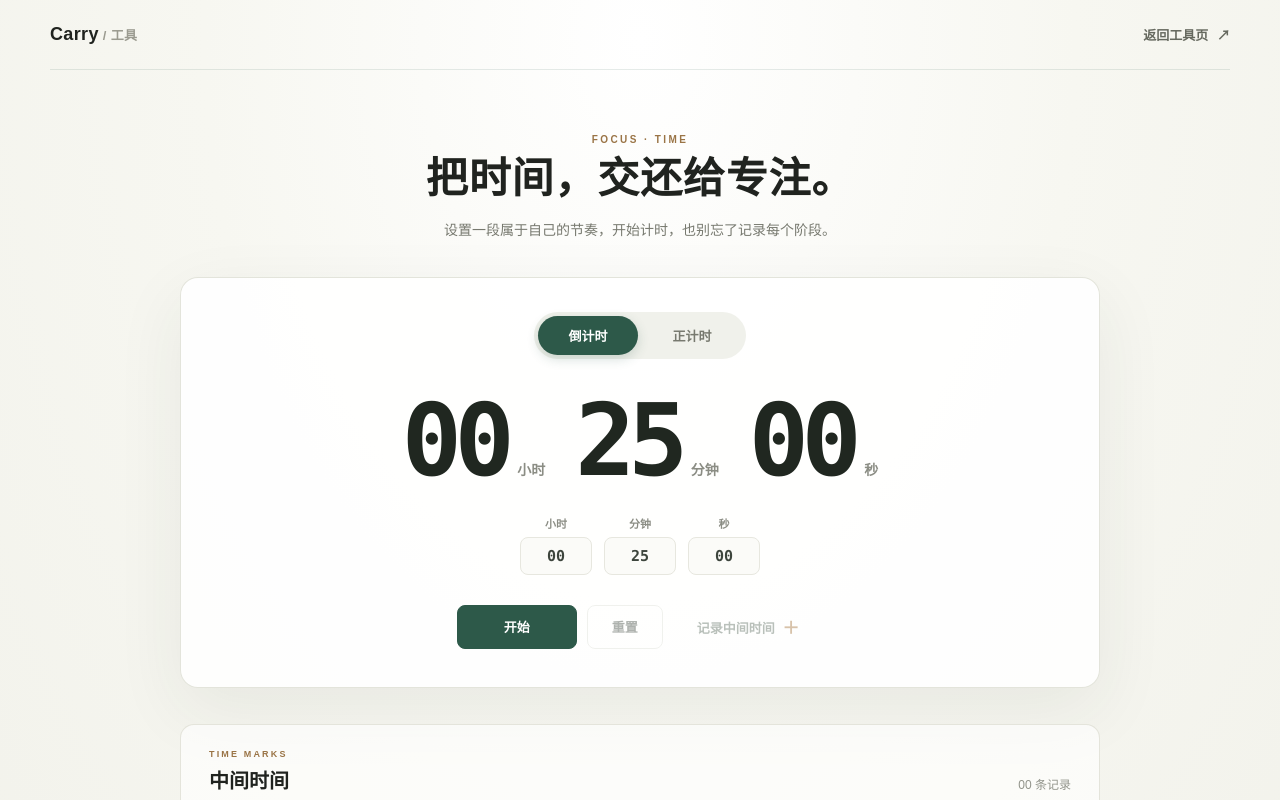
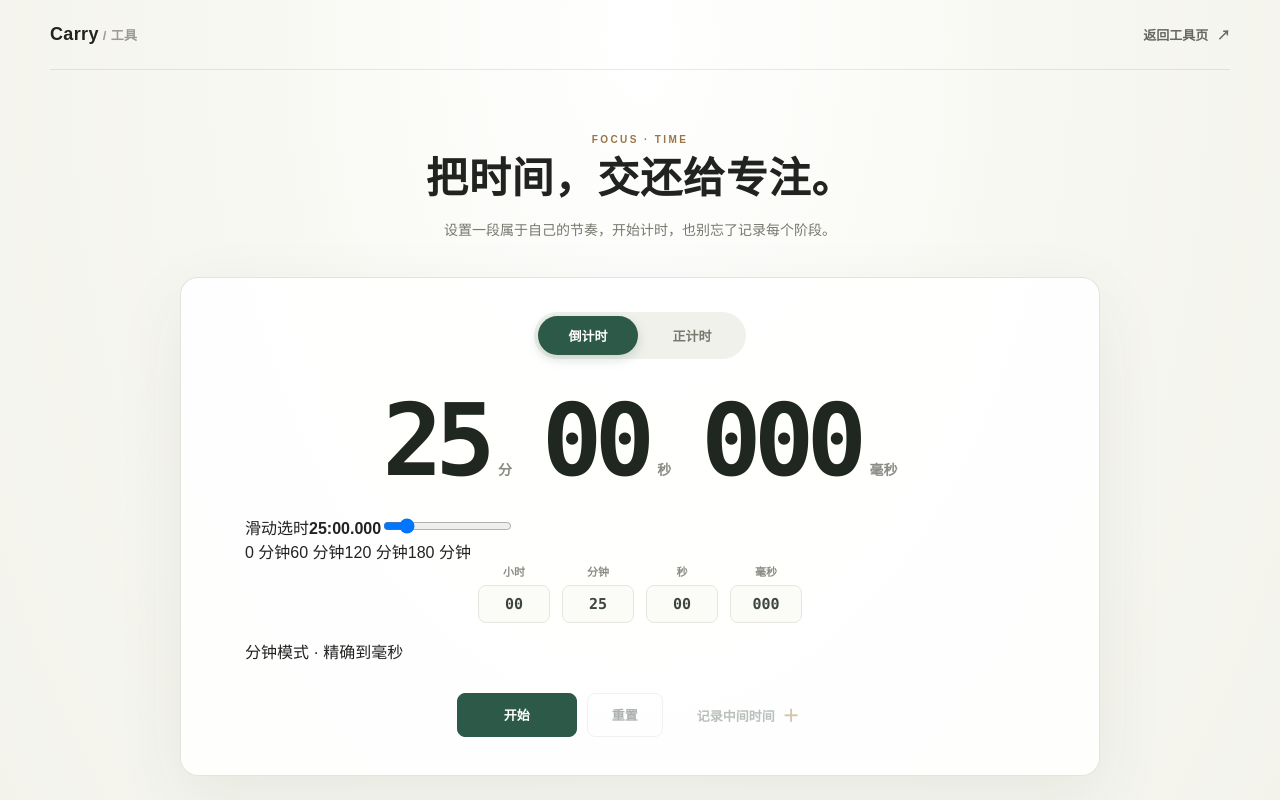
Before and after one commit to carry-z/my-website, a Next.js app: page /timer in a window 1280 px wide. Shown: the top 800 px of the page. Built offline with nearby package versions, Linux system fonts and the light colour scheme.

Commit message:
Add timer slider and tools hub

```diff
--- a/app/timer/timer.jsx
+++ b/app/timer/timer.jsx
@@ -3,12 +3,24 @@
 import { useEffect, useRef, useState } from "react";
 import styles from "./timer.module.css";
 
-function formatTime(milliseconds) {
-  const seconds = Math.floor(milliseconds / 1000);
+function formatTime(milliseconds, showMilliseconds = false) {
+  const safeTime = Math.max(milliseconds, 0);
+  const seconds = Math.floor(safeTime / 1000);
   const hours = Math.floor(seconds / 3600);
   const minutes = Math.floor((seconds % 3600) / 60);
   const remainder = seconds % 60;
-  return [hours, minutes, remainder].map((value) => String(value).padStart(2, "0"));
+
+  if (showMilliseconds) {
+    const millis = Math.floor(safeTime % 1000);
+    return {
+      values: [String(minutes).padStart(2, "0"), String(remainder).padStart(2, "0"), String(millis).padStart(3, "0")],
+      labels: ["分", "秒", "毫秒"],
+      text: `${String(minutes).padStart(2, "0")}:${String(remainder).padStart(2, "0")}.${String(millis).padStart(3, "0")}`,
+    };
+  }
+
+  const values = [hours, minutes, remainder].map((value) => String(value).padStart(2, "0"));
+  return { values, labels: ["小时", "分钟", "秒"], text: values.join(":") };
 }
 
 export default function Timer() {
@@ -16,15 +28,18 @@ export default function Timer() {
   const [hours, setHours] = useState("00");
   const [minutes, setMinutes] = useState("25");
   const [seconds, setSeconds] = useState("00");
+  const [milliseconds, setMilliseconds] = useState("000");
   const [elapsed, setElapsed] = useState(0);
   const [running, setRunning] = useState(false);
   const [laps, setLaps] = useState([]);
   const [lastLapAt, setLastLapAt] = useState(0);
   const startedAt = useRef(0);
 
-  const duration = (Number(hours) * 3600 + Number(minutes) * 60 + Number(seconds)) * 1000;
+  const duration = (Number(hours) * 3600 + Number(minutes) * 60 + Number(seconds)) * 1000 + Number(milliseconds);
   const remaining = Math.max(duration - elapsed, 0);
-  const shownTime = formatTime(mode === "countdown" ? remaining : elapsed);
+  const shownMilliseconds = mode === "countdown" ? Number(hours) === 0 : elapsed < 3600000;
+  const shownTime = formatTime(mode === "countdown" ? remaining : elapsed, shownMilliseconds);
+  const sliderMinutes = Math.min(Number(hours) * 60 + Number(minutes), 180);
 
   useEffect(() => {
     if (!running) return undefined;
@@ -39,14 +54,27 @@ export default function Timer() {
       setElapsed(nextElapsed);
     };
 
-    const interval = window.setInterval(tick, 100);
+    const interval = window.setInterval(tick, 10);
     tick();
     return () => window.clearInterval(interval);
   }, [running, mode, duration]);
 
   function updateDuration(setter, value, max) {
-    const digits = value.replace(/\D/g, "").slice(0, 2);
-    setter(String(Math.min(Number(digits || 0), max)).padStart(2, "0"));
+    const digits = value.replace(/\D/g, "").slice(0, max === 999 ? 3 : 2);
+    const normalized = Math.min(Number(digits || 0), max);
+    setter(String(normalized).padStart(max === 999 ? 3 : 2, "0"));
+    if (setter === setHours && normalized > 0) setMilliseconds("000");
+    setElapsed(0);
+    setLaps([]);
+    setLastLapAt(0);
+  }
+
+  function updateFromSlider(value) {
+    const totalMinutes = Number(value);
+    setHours(String(Math.floor(totalMinutes / 60)).padStart(2, "0"));
+    setMinutes(String(totalMinutes % 60).padStart(2, "0"));
+    setSeconds("00");
+    setMilliseconds("000");
     setElapsed(0);
     setLaps([]);
     setLastLapAt(0);
@@ -100,27 +128,47 @@ export default function Timer() {
           <button className={mode === "countup" ? styles.modeActive : ""} onClick={() => changeMode("countup")} role="tab" aria-selected={mode === "countup"} disabled={running}>正计时</button>
         </div>
 
-        <div className={`${styles.clock} ${mode === "countdown" && remaining === 0 && elapsed > 0 ? styles.finished : ""}`} aria-live="off" aria-label={`${shownTime[0]}小时${shownTime[1]}分${shownTime[2]}秒`}>
-          {shownTime.map((part, index) => (
+        <div className={`${styles.clock} ${mode === "countdown" && remaining === 0 && elapsed > 0 ? styles.finished : ""}`} aria-live="off" aria-label={shownMilliseconds ? `${shownTime.values[0]}分${shownTime.values[1]}秒${shownTime.values[2]}毫秒` : shownTime.text}>
+          {shownTime.values.map((part, index) => (
             <span className={styles.clockPart} key={index}>
               <strong>{part}</strong>
-              <small>{["小时", "分钟", "秒"][index]}</small>
+              <small>{shownTime.labels[index]}</small>
             </span>
           ))}
         </div>
 
         {mode === "countdown" ? (
+          <div className={styles.durationSetup}>
+            <label className={styles.sliderLabel} htmlFor="duration-slider">
+              <span>滑动选时</span>
+              <strong>{formatTime(duration, Number(hours) === 0).text}</strong>
+            </label>
+            <input
+              id="duration-slider"
+              className={styles.durationSlider}
+              type="range"
+              min="0"
+              max="180"
+              step="1"
+              value={sliderMinutes}
+              aria-label="滑动设置倒计时时间，0 到 180 分钟"
+              disabled={running}
+              onChange={(event) => updateFromSlider(event.target.value)}
+            />
+            <div className={styles.sliderScale} aria-hidden="true"><span>0 分钟</span><span>60 分钟</span><span>120 分钟</span><span>180 分钟</span></div>
             <fieldset className={styles.durationFields} disabled={running}>
-            <legend>设置倒计时时长</legend>
-            {[[hours, setHours, 99, "小时"], [minutes, setMinutes, 59, "分钟"], [seconds, setSeconds, 59, "秒"]].map(([value, setter, max, label]) => (
+              <legend>精确设置倒计时时长</legend>
+              {[[hours, setHours, 99, "小时"], [minutes, setMinutes, 59, "分钟"], [seconds, setSeconds, 59, "秒"], ...(Number(hours) === 0 ? [[milliseconds, setMilliseconds, 999, "毫秒"]] : [])].map(([value, setter, max, label]) => (
                 <label className={styles.durationField} key={label}>
                   <span>{label}</span>
-                <input inputMode="numeric" aria-label={label} value={value} maxLength={2} onChange={(event) => updateDuration(setter, event.target.value, max)} onBlur={(event) => setter(String(Number(event.target.value || 0)).padStart(2, "0"))} />
+                  <input inputMode="numeric" aria-label={label} value={value} maxLength={max === 999 ? 3 : 2} onChange={(event) => updateDuration(setter, event.target.value, max)} onBlur={(event) => setter(String(Number(event.target.value || 0)).padStart(max === 999 ? 3 : 2, "0"))} />
                 </label>
               ))}
             </fieldset>
+            <p className={styles.precisionHint}>{Number(hours) === 0 ? "分钟模式 · 精确到毫秒" : "小时模式 · 精确到秒"}</p>
+          </div>
         ) : (
-          <p className={styles.modeHint}>正计时从 00:00:00 开始，记录累计用时与阶段用时。</p>
+          <p className={styles.modeHint}>正计时从 00:00 开始；一小时内显示毫秒，超过一小时显示到秒。</p>
         )}
 
         <div className={styles.controls}>
@@ -140,8 +188,8 @@ export default function Timer() {
             {laps.map((lap, index) => (
               <li key={lap.id}>
                 <span className={styles.lapIndex}>记录 {String(laps.length - index).padStart(2, "0")}</span>
-                <span><small>阶段用时</small><strong>{formatTime(lap.split).join(":")}</strong></span>
-                <span><small>累计用时</small><strong>{formatTime(lap.total).join(":")}</strong></span>
+                <span><small>阶段用时</small><strong>{formatTime(lap.split, mode === "countup" ? lap.split < 3600000 : Number(hours) === 0).text}</strong></span>
+                <span><small>累计用时</small><strong>{formatTime(lap.total, mode === "countup" ? lap.total < 3600000 : Number(hours) === 0).text}</strong></span>
               </li>
             ))}
           </ol>
```
Lines whose indentation alone changed are shown as unchanged.
